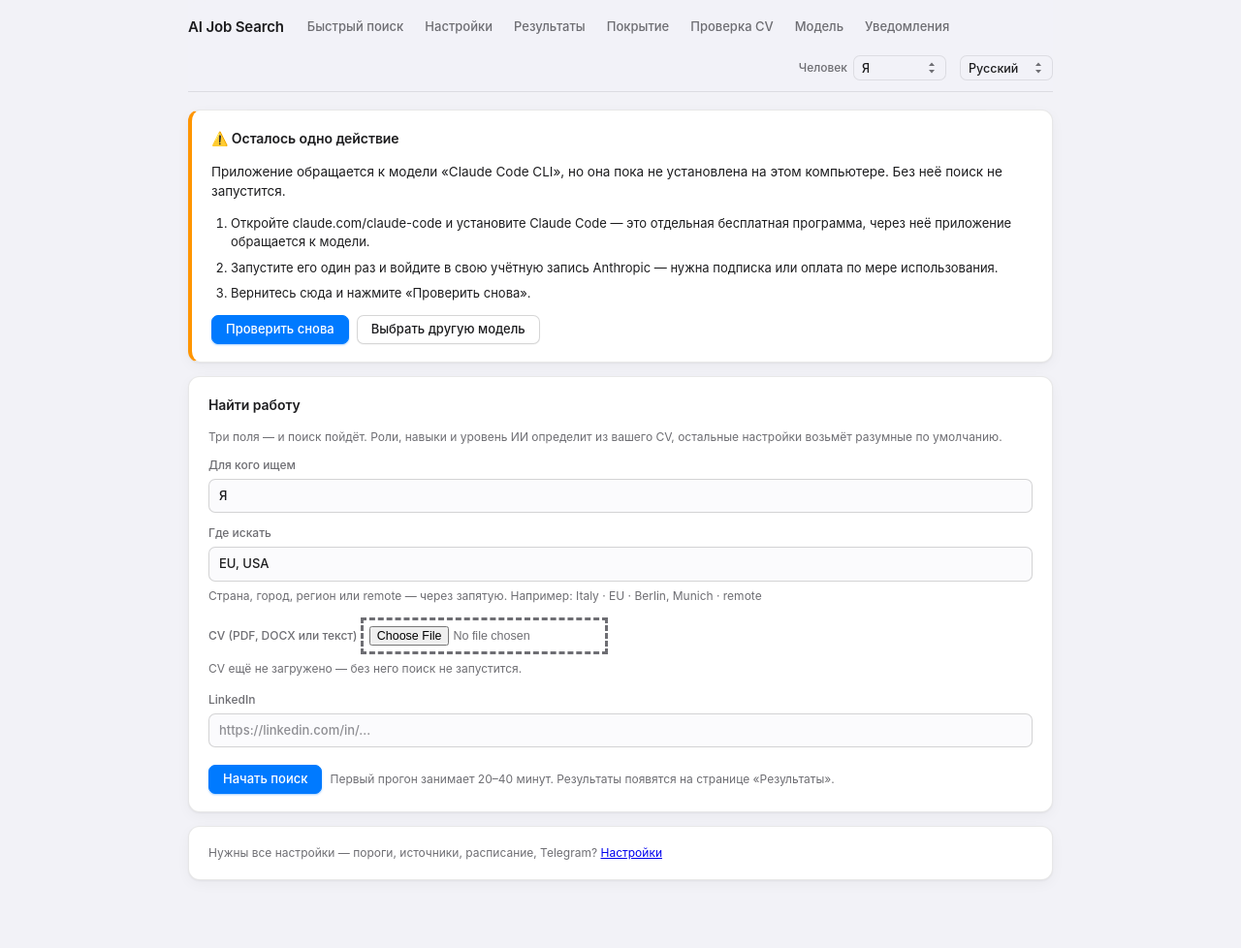
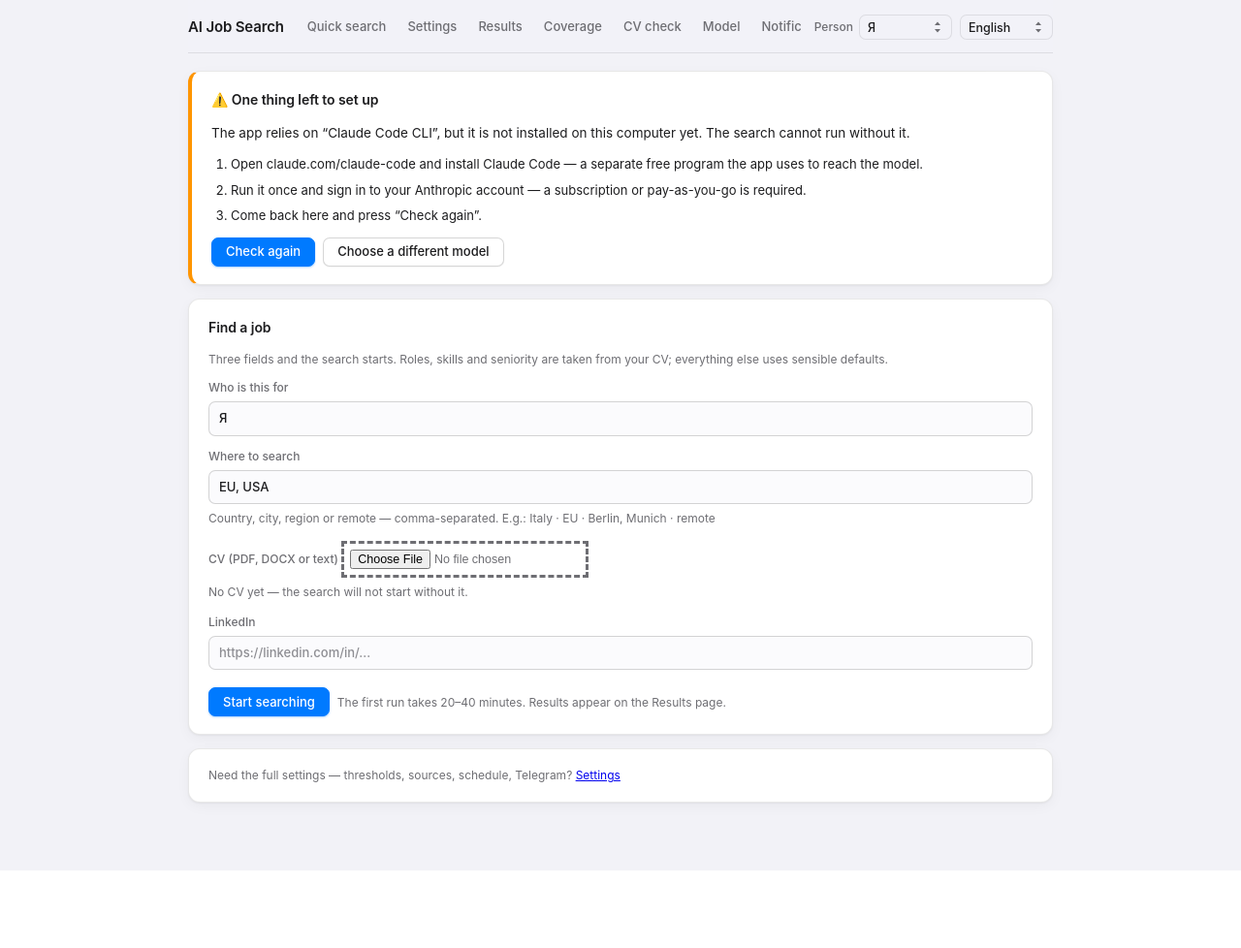
Before and after one commit to aigerim-suleimenova/ai-job-search, a FastAPI app: page /simple in a window 1280 px wide. Shown: the whole page at 97% size. After the commit the page ends 898 px from the top, so only its background shows below. Run offline with FastAPI, Linux system fonts and the light colour scheme; data that the repository does not hold is empty.

Commit message:
Answer the click immediately instead of freezing on the CV
Pressing "Start searching" ran the CV through the model inside the form
handler. That takes up to a minute and a half, during which the window
showed the untouched form with no spinner, no status, nothing — it read
as a hang, and the search only appeared afterwards.

Parsing the CV is now the first visible stage of the run: the form
returns in 0.04s, the status line immediately says "reading the CV", and
the log explains it takes up to a minute and a half. The button also
disables itself and switches to "Starting…" on submit, so the click is
acknowledged before the server even replies.

Also: the header no longer jumps when the language changes. It was one
flex row that wrapped differently depending on how long the translated
navigation happened to be, so the person and language pickers hopped to a
second line in English but not in Russian. It is now a three-zone grid
with the navigation scrolling instead of wrapping — measured identical
header height across all four languages.

Language lists are sorted alphabetically, and on first launch the
interface follows the system language (asked from the OS directly, since
an app started from Finder does not inherit LANG) instead of defaulting
to Russian.

Co-Authored-By: Claude Fable 5 <noreply@anthropic.com>

```diff
--- a/app.py
+++ b/app.py
@@ -302,7 +302,6 @@ async def simple_start(request: Request, file: UploadFile = None):
     else:
         slug = profiles.active()
 
-    filled_from_cv = False
     if file is not None and file.filename:
         raw = await file.read()
         try:
@@ -317,20 +316,19 @@ async def simple_start(request: Request, file: UploadFile = None):
     cfg["profile"]["linkedin"] = str(form.get("linkedin", "")).strip()
     config.save(cfg)
 
-    cv = config.cv_text()
-    if cv and not (cfg["profile"].get("roles") or cfg["profile"].get("summary")):
-        try:
-            cfg = scoring.profile_from_cv(cfg, cv)
-            config.save(cfg)
-            filled_from_cv = True
-        except llm.ClaudeError as e:
-            return _redirect_to("/simple", f"Не удалось разобрать CV: {e}")
-    if not cv:
+    if not config.cv_text():
         return _redirect_to("/simple", "Загрузите CV — по нему определяются роли и навыки")
 
-    started = pipeline.run_async("manual", profile=slug)
-    note = " Профиль заполнен из CV." if filled_from_cv else ""
-    resp = _redirect_to("/simple", ("Поиск запущен." if started else "Поиск уже идёт.") + note)
+    # Разбор резюме и сам поиск уходят в фон: страница возвращается сразу,
+    # а ход работы виден в строке статуса и в журнале.
+    started = pipeline.prepare_and_run(slug, trigger="manual")
+    if started:
+        note = "Поиск запущен"
+    else:
+        busy = pipeline.state.get("profile", "")
+        note = (f"Сейчас идёт поиск для «{profiles.name_of(busy)}» — ваш начнётся следом"
+                if busy and busy != slug else "Поиск уже идёт")
+    resp = _redirect_to("/simple", note)
     resp.set_cookie("profile", slug, max_age=60 * 60 * 24 * 365, httponly=True, samesite="lax")
     return resp
 
--- a/static/style.css
+++ b/static/style.css
@@ -53,20 +53,26 @@ body {
 
 /* --- Панель заголовка: как toolbar в нативном окне --- */
 
+/* Три фиксированные зоны: название | навигация | переключатели. Раньше это была
+   одна flex-строка с переносом, и от длины подписей (разной в каждом языке)
+   переключатели перепрыгивали на вторую строку. */
 header {
-  display: flex;
+  display: grid;
+  grid-template-columns: auto minmax(0, 1fr) auto;
   align-items: center;
   gap: 14px;
   padding: 13px 0 11px;
   margin-bottom: 18px;
   border-bottom: 1px solid var(--border);
-  flex-wrap: wrap;
   position: sticky;
   top: 0;
   background: color-mix(in srgb, var(--bg) 88%, transparent);
   backdrop-filter: saturate(180%) blur(20px);
   -webkit-backdrop-filter: saturate(180%) blur(20px);
   z-index: 10;
+}
+header > .toolbar-right {
+  display: flex; align-items: center; gap: 8px; justify-self: end;
 }
 
 h1 {
@@ -77,7 +83,11 @@ h1 {
   white-space: nowrap;
 }
 
-nav { display: flex; gap: 2px; flex-wrap: wrap; min-width: 0; }
+nav {
+  display: flex; gap: 2px; min-width: 0;
+  overflow-x: auto; scrollbar-width: none;
+}
+nav::-webkit-scrollbar { display: none; }
 
 nav a {
   color: var(--muted);
@@ -93,7 +103,6 @@ nav a:hover { background: color-mix(in srgb, var(--text) 7%, transparent); color
 
 /* переключатели человека и языка — вправо, компактно */
 .profile-switch { margin: 0; flex: none; }
-.profile-switch:first-of-type { margin-left: auto; }   /* переключатели — вправо, в той же строке */
 .profile-switch label {
   display: flex; align-items: center; gap: 6px;
   margin: 0; font-size: 12px; color: var(--muted); white-space: nowrap;
--- a/templates/coverage.html
+++ b/templates/coverage.html
@@ -18,6 +18,7 @@
     <a href="/models">{{ t('nav_models') }}</a>
     <a href="/notify">{{ t('nav_notify') }}</a>
   </nav>
+  <div class="toolbar-right">
   <form method="post" action="/profile/switch" class="profile-switch">
     <label>{{ t('person') }}
       <select name="slug" onchange="this.form.submit()">
@@ -37,6 +38,7 @@
       </select>
     </label>
   </form>
+  </div>
 </header>
 
 <section class="card">
--- a/templates/cvcheck.html
+++ b/templates/cvcheck.html
@@ -18,6 +18,7 @@
     <a href="/models">{{ t('nav_models') }}</a>
     <a href="/notify">{{ t('nav_notify') }}</a>
   </nav>
+  <div class="toolbar-right">
   <form method="post" action="/profile/switch" class="profile-switch">
     <label>{{ t('person') }}
       <select name="slug" onchange="this.form.submit()">
@@ -37,6 +38,7 @@
       </select>
     </label>
   </form>
+  </div>
 </header>
 
 <section class="card">
--- a/templates/index.html
+++ b/templates/index.html
@@ -18,6 +18,7 @@
     <a href="/models">{{ t('nav_models') }}</a>
     <a href="/notify">{{ t('nav_notify') }}</a>
   </nav>
+  <div class="toolbar-right">
   <form method="post" action="/profile/switch" class="profile-switch">
     <label>{{ t('person') }}
       <select name="slug" onchange="this.form.submit()">
@@ -37,6 +38,7 @@
       </select>
     </label>
   </form>
+  </div>
 </header>
 
 {% if msg %}<div class="flash">{{ msg }}</div>{% endif %}
@@ -67,7 +69,7 @@
     {% elif next_run %}<span class="state-mode">{{ t('next_run') }} {{ next_run }}</span>{% endif %}
   </div>
   <div class="row" style="margin:0; gap:8px">
-    <form method="post" action="/run" style="margin:0">
+    <form method="post" action="/run" style="margin:0" onsubmit="this.querySelector('button').disabled = true; this.querySelector('button').textContent = '{{ t('simple_starting') }}'">
       <button class="primary" {% if state.running %}disabled{% endif %}>{{ t('run_now') }}</button>
     </form>
     {% if state.running %}
--- a/templates/models.html
+++ b/templates/models.html
@@ -18,6 +18,7 @@
     <a href="/models">{{ t('nav_models') }}</a>
     <a href="/notify">{{ t('nav_notify') }}</a>
   </nav>
+  <div class="toolbar-right">
   <form method="post" action="/set_lang" class="profile-switch">
     <input type="hidden" name="back" value="{{ request.url.path }}">
     <label>
@@ -28,6 +29,7 @@
       </select>
     </label>
   </form>
+  </div>
 </header>
 
 {% if msg %}<div class="flash">{{ msg }}</div>{% endif %}
--- a/templates/notify.html
+++ b/templates/notify.html
@@ -18,6 +18,7 @@
     <a href="/models">{{ t('nav_models') }}</a>
     <a href="/notify">{{ t('nav_notify') }}</a>
   </nav>
+  <div class="toolbar-right">
   <form method="post" action="/profile/switch" class="profile-switch">
     <label>{{ t('person') }}
       <select name="slug" onchange="this.form.submit()">
@@ -37,6 +38,7 @@
       </select>
     </label>
   </form>
+  </div>
 </header>
 
 {% if msg %}<div class="flash">{{ msg }}</div>{% endif %}
--- a/templates/results.html
+++ b/templates/results.html
@@ -18,6 +18,7 @@
     <a href="/models">{{ t('nav_models') }}</a>
     <a href="/notify">{{ t('nav_notify') }}</a>
   </nav>
+  <div class="toolbar-right">
   <form method="post" action="/profile/switch" class="profile-switch">
     <label>{{ t('person') }}
       <select name="slug" onchange="this.form.submit()">
@@ -37,6 +38,7 @@
       </select>
     </label>
   </form>
+  </div>
 </header>
 
 <section class="card">
--- a/templates/simple.html
+++ b/templates/simple.html
@@ -18,6 +18,7 @@
     <a href="/models">{{ t('nav_models') }}</a>
     <a href="/notify">{{ t('nav_notify') }}</a>
   </nav>
+  <div class="toolbar-right">
   <form method="post" action="/profile/switch" class="profile-switch">
     <label>{{ t('person') }}
       <select name="slug" onchange="this.form.submit()">
@@ -37,6 +38,7 @@
       </select>
     </label>
   </form>
+  </div>
 </header>
 
 {% if msg %}<div class="flash">{{ msg }}</div>{% endif %}
@@ -73,7 +75,7 @@
   <h2>{{ t('simple_title') }}</h2>
   <p class="hint">{{ t('simple_hint') }}</p>
 
-  <form method="post" action="/simple/start" enctype="multipart/form-data">
+  <form method="post" action="/simple/start" enctype="multipart/form-data" id="start-form">
     <label>{{ t('simple_person') }}
       <input name="person" placeholder="{{ t('simple_person_ph') }}" value="{{ active_name }}">
     </label>
@@ -95,7 +97,8 @@
     </label>
 
     <div class="row" style="margin-top:18px">
-      <button class="primary" {% if state.running %}disabled{% endif %}>{{ t('simple_go') }}</button>
+      <button class="primary" id="start-btn" {% if state.running %}disabled{% endif %}
+              data-busy="{{ t('simple_starting') }}">{{ t('simple_go') }}</button>
       <span class="hint">{{ t('simple_go_hint') }}</span>
     </div>
   </form>
@@ -120,5 +123,14 @@ setInterval(async () => {
 }, 4000);
 </script>
 {% endif %}
+<script>
+// Форма уходит на сервер, дальше работа идёт в фоне — но нажатие должно
+// отзываться мгновенно, иначе кажется, что приложение зависло.
+const startForm = document.getElementById('start-form');
+if (startForm) startForm.addEventListener('submit', () => {
+  const b = document.getElementById('start-btn');
+  if (b) { b.textContent = b.dataset.busy; b.disabled = true; }
+});
+</script>
 </body>
 </html>
```
Also changed, not shown: jobsearch/config.py (+8 -2 lines), jobsearch/i18n.py (+42 -5 lines), jobsearch/pipeline.py (+28 -0 lines).
